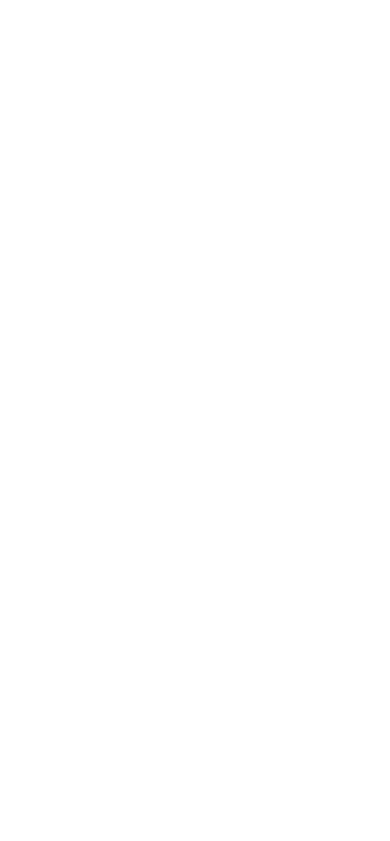
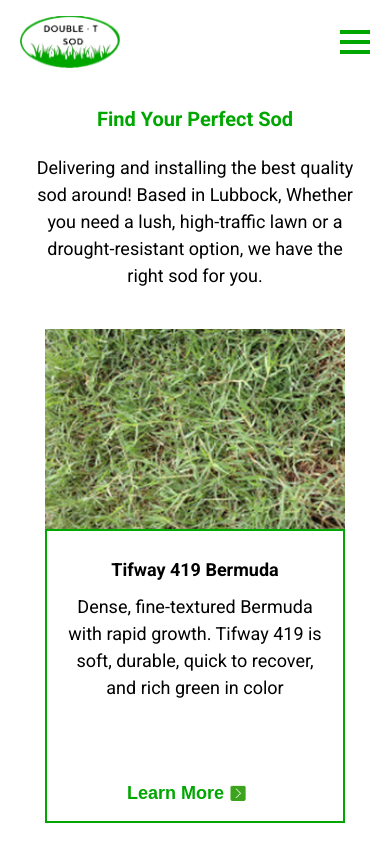
Before and after one commit to Alwin1/DoubleT-SOD, a React (Vite) app in the folder doublet-sod/: page /products in a window 390 px wide. Before the commit this address had no page. Shown: the top 841 px of the page. Built offline with nearby package versions, Linux system fonts and the light colour scheme.

Commit message:
updated products page

```diff
--- a/doublet-sod/src/App.jsx
+++ b/doublet-sod/src/App.jsx
@@ -4,6 +4,7 @@
 import './App.css';
 import Home from './home/Home';
 import About from './about/About';
+import ProductsHome from './products/ProductsHome';
 
 createRoot(document.getElementById('root')).render(
   <StrictMode>
@@ -11,6 +12,7 @@
       <Routes>
         <Route path="/" element={<Home />} />
         <Route path="/about" element={<About />} />
+        <Route path='/products' element={<ProductsHome />} />
       </Routes>
     </Router>
   </StrictMode>
--- a/doublet-sod/src/about/About.jsx
+++ b/doublet-sod/src/about/About.jsx
@@ -1,7 +1,6 @@
 import './About.css'
 import Footer from '../overlays/Footer'
 import Header from '../overlays/Header'
-import DragImage from '../home/DragImage'
 import AboutDouble from './AboutDouble'
 import OfferingAbout from './OfferingAbout'
 import Choosing from './Choosing'
@@ -13,7 +12,6 @@
     <>
       <div className='aboutContainer'>
         <Header />
-        {/* <DragImage /> */}
         <img src={MainTeam} className= "mainTeamPic" alt="Team Picture Main" />
         <AboutDouble />
         <OfferingAbout />
--- /dev/null
+++ b/doublet-sod/src/products/MainTypes.css
@@ -0,0 +1,196 @@
+.mainTypesContainer {
+  display: flex;
+  flex-direction: column;
+  padding: 0;
+  padding-top: 50px;
+  margin: 0;
+}
+
+.mainTypesHeaderContainer,
+.zeroScapingContainer {
+  margin: 0;
+  display: flex;
+  flex-direction: column;
+  align-items: center;
+}
+
+.mainTypesHeader {
+  color: var(--primary-color);
+  font-size: 36px;
+  font-weight: 700;
+  text-align: center;
+  margin: 0px;
+}
+
+.mainTypesParagraph {
+  color: black;
+  font-size: 24px;
+  font-weight: 400;
+  text-align: center;
+  width: 85%;
+  margin: 25px 0 0px 0;
+}
+
+.threeTypesContainer {
+  display: flex;
+  padding: 50px;
+  justify-content: space-around; /* Distributes space evenly between the sodTypes */
+}
+
+.sodType {
+  width: 400px;
+  display: flex;
+  flex-direction: column;
+}
+
+.sodImage {
+  width: 400px;
+  height: 300px;
+  object-fit: cover; /* Ensure the image covers the area without distortion */
+}
+
+.sodTextContainer {
+  border: 3px solid var(--primary-color);
+  position: relative;
+  height: 350px;
+  padding: 15px;
+  display: flex;
+  flex-direction: column;
+  align-items: center; /* Center the content within the text container */
+}
+
+.sodHeader {
+  color: black; /* Darker text for the header */
+  font-size: 24px;
+  font-weight: 700;
+  text-align: center;
+  margin-top: 10px;
+}
+
+.sodParagraph {
+  color: black;
+  font-size: 24px;
+  font-weight: 400;
+  text-align: center;
+  margin-top: 10px;
+}
+
+.learnMoreTextButton {
+  display: flex;
+  align-items: center;
+  background-color: transparent;
+  border: none;
+  padding: 20px 0 0 0;
+  cursor: pointer;
+  transition: text-decoration 0.3s ease;
+}
+
+.learnMoreTextButton p {
+  color: var(--primary-color);
+  font-size: 24px;
+  font-weight: bold;
+  margin-right: 10px;
+}
+
+.learnMoreTextButton img {
+  width: 24px;
+  height: auto;
+}
+
+.learnMoreTextButton:hover p {
+  text-decoration: underline;
+}
+
+.sodTextContainer .learnMoreTextButton {
+  position: absolute;
+  bottom: 50px;
+  transform: translateY(50%);
+}
+
+.zeroScapingImage {
+  width: 800px;
+  height: auto;
+  padding: 0;
+  margin: 50px 0px 0px 0;
+}
+
+@media (max-width: 768px) {
+  .mainTypesContainer {
+    padding-top: 0px;
+  }
+
+  .mainTypesHeader {
+    font-size: 20px;
+    margin: 0;
+    padding-top: 20px;
+  }
+
+  .mainTypesParagraph {
+    font-size: 18px;
+    padding: 20px;
+    margin: 0;
+  }
+
+  .threeTypesContainer {
+    flex-direction: column;
+    align-items: center;
+    padding: 20px; /* Adjust padding for smaller screens */
+    gap: 20px; /* Maintain gap between items */
+  }
+
+  .sodType {
+    width: 300px;
+  }
+
+  .sodImage {
+    width: 300px;
+    height: 200px;
+    aspect-ratio: auto; /* Remove fixed aspect ratio for flexibility */
+  }
+
+  .sodTextContainer {
+    border: 2px solid var(--primary-color); /* Adjust border thickness */
+    position: relative;
+    height: 250px;
+    padding: 20px;
+    align-items: stretch;
+  }
+
+  .sodHeader {
+    font-size: 18px;
+    margin-top: 5px;
+    margin-bottom: 5px;
+  }
+
+  .sodParagraph {
+    font-size: 18px;
+    margin-top: 5px;
+    margin-bottom: 20px;
+  }
+
+  .learnMoreTextButton {
+    padding: 10px;
+  }
+
+  .learnMoreTextButton p {
+    font-size: 18px;
+    margin-right: 5px;
+  }
+
+  .learnMoreTextButton img {
+    width: 18px;
+  }
+
+  .sodTextContainer .learnMoreTextButton {
+    position: absolute;
+    transform: translateX(50%) translateY(90%);
+    margin: 0;
+    padding: 0;
+  }
+
+  .zeroScapingImage {
+    width: 100%; /* Make image responsive */
+    height: auto;
+    margin-top: 20px;
+  }
+}
--- /dev/null
+++ b/doublet-sod/src/products/MainTypes.jsx
@@ -0,0 +1,89 @@
+import React from "react";
+import "./MainTypes.css";
+import GrassFooter from "../assets/grassFooter.jpeg";
+import SmallArrow from "../assets/smallArrowImage.png";
+import Tifway from "../assets/tifway.jpeg";
+import Celebration from "../assets/celebration.jpeg";
+import Fescue from "../assets/fescue.jpeg";
+import ZeroScaping from "../assets/zeroScaping.jpg";
+
+const MainTypes = () => {
+  return (
+    <div className="mainTypesContainer">
+      <div className="mainTypesHeaderContainer">
+        <h2 className="mainTypesHeader">Find Your Perfect Sod </h2>
+        <p className="mainTypesParagraph">
+          Delivering and installing the best quality sod around! Based in
+          Lubbock, Whether you need a lush, high-traffic lawn or a
+          drought-resistant option, we have the right sod for you.
+        </p>
+      </div>
+      <div className="threeTypesContainer">
+        <div className="sodType">
+          <img src={Tifway} className="sodImage" alt="Tifway 419 Bermuda Sod" />
+          <div className="sodTextContainer">
+            <h3 className="sodHeader">Tifway 419 Bermuda</h3>
+            <p className="sodParagraph">
+              Dense, fine-textured Bermuda with rapid growth. Tifway 419 is
+              soft, durable, quick to recover, and rich green in color
+            </p>
+            <button className="learnMoreTextButton">
+              <p>Learn More</p>
+              <img src={SmallArrow} alt="Arrow" />
+            </button>
+          </div>
+        </div>
+        <div className="sodType">
+          <img
+            src={Celebration}
+            className="sodImage"
+            alt="Celbration Bermuda Sod"
+          />
+          <div className="sodTextContainer">
+            <h3 className="sodHeader">Celebration Bermuda</h3>
+            <p className="sodParagraph">
+              Soft, blue-green turf with exceptional durability and weather
+              resistance. Low-maintenance and ideal for homes, businesses, and
+              sports fields.
+            </p>
+            <button className="learnMoreTextButton">
+              <p>Learn More</p>
+              <img src={SmallArrow} alt="Arrow" />
+            </button>
+          </div>
+        </div>
+        <div className="sodType">
+          <img src={Fescue} className="sodImage" alt="Frontier Tall Fescue" />
+          <div className="sodTextContainer">
+            <h3 className="sodHeader">Frontier Tall Fescue</h3>
+            <p className="sodParagraph">
+              Heat and drought-tolerant grass with dark green, fine blades and
+              upright growth. Perfect for a variety of soils, it provides a
+              dense, high-quality lawn.
+            </p>
+            <button className="learnMoreTextButton">
+              <p>Learn More</p>
+              <img src={SmallArrow} alt="Arrow" />
+            </button>
+          </div>
+        </div>
+      </div>
+      <div className="zeroScapingContainer">
+        <h2 className="mainTypesHeader">Now Offering Zero-Scaping! </h2>
+        <p className="mainTypesParagraph">
+          Transform your outdoor space with a clean, low-maintenance design.
+          Zero-scaping eliminates the need for frequent watering and upkeep by
+          using durable materials like rocks, gravel, and hardy plants
+        </p>
+        <img src={ZeroScaping} className="zeroScapingImage" alt="ZeroScaping" />
+        <button className="learnMoreTextButton">
+          <p>Learn More</p>
+          <img src={SmallArrow} alt="Arrow" />
+        </button>
+        <img src={GrassFooter} className="grassFooter" />
+      </div>
+    </div>
+  );
+};
+
+export default MainTypes;
--- /dev/null
+++ b/doublet-sod/src/products/ProductsHome.css
@@ -0,0 +1,5 @@
+.productsContainer {
+    margin: 0;
+    padding: 0;
+    width: 100%;
+}
--- /dev/null
+++ b/doublet-sod/src/products/ProductsHome.jsx
@@ -0,0 +1,19 @@
+import './ProductsHome.css'
+import Footer from '../overlays/Footer'
+import Header from '../overlays/Header'
+import MainTypes from './MainTypes'
+
+function ProductsHome() {
+
+  return (
+    <>
+      <div className='productsContainer'>
+        <Header />
+        <MainTypes />
+        <Footer />
+      </div>
+    </>
+  )
+}
+
+export default ProductsHome
```
Also changed, not shown: doublet-sod/src/assets/smallArrowImage.png (added), doublet-sod/src/assets/zeroScaping.jpg (added).
